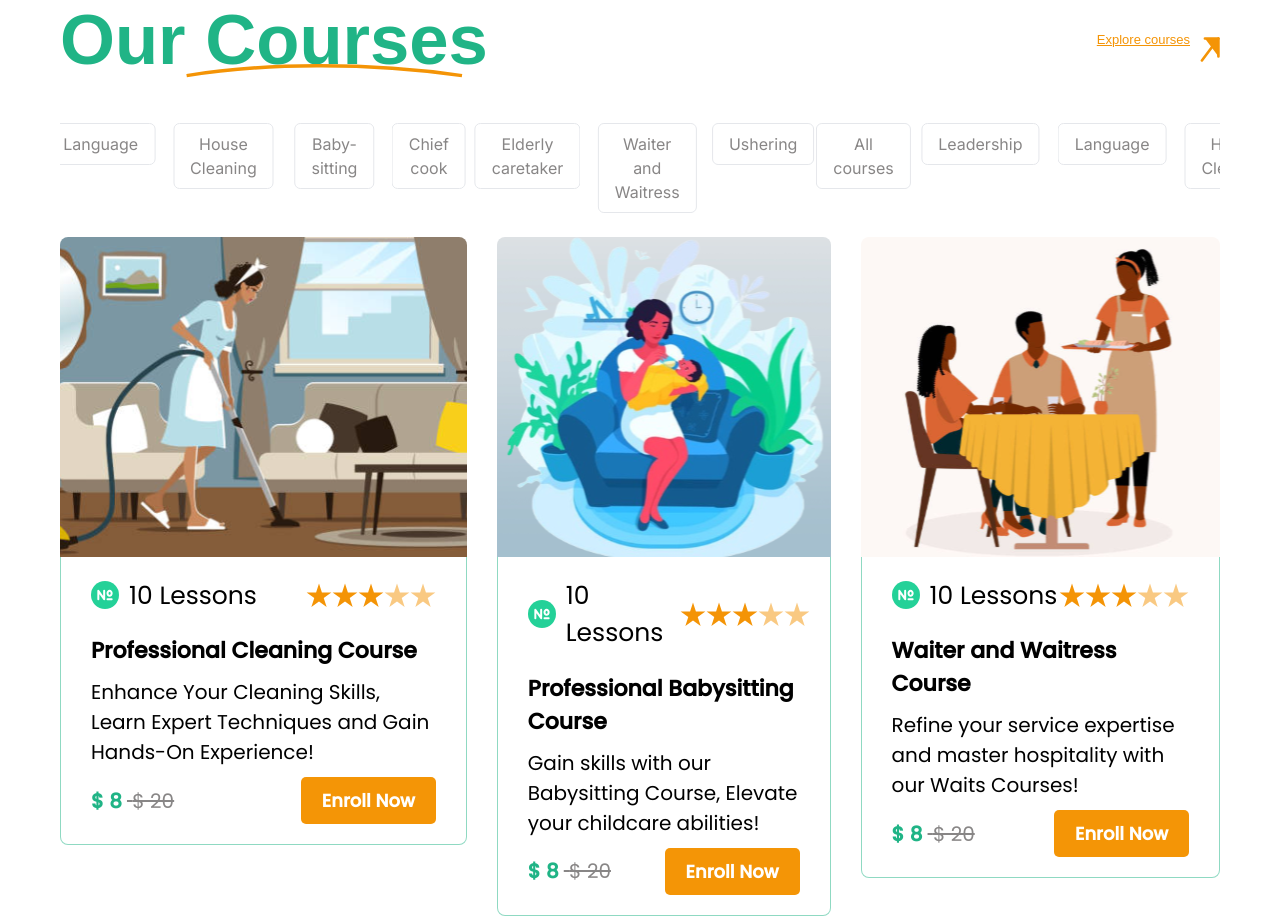
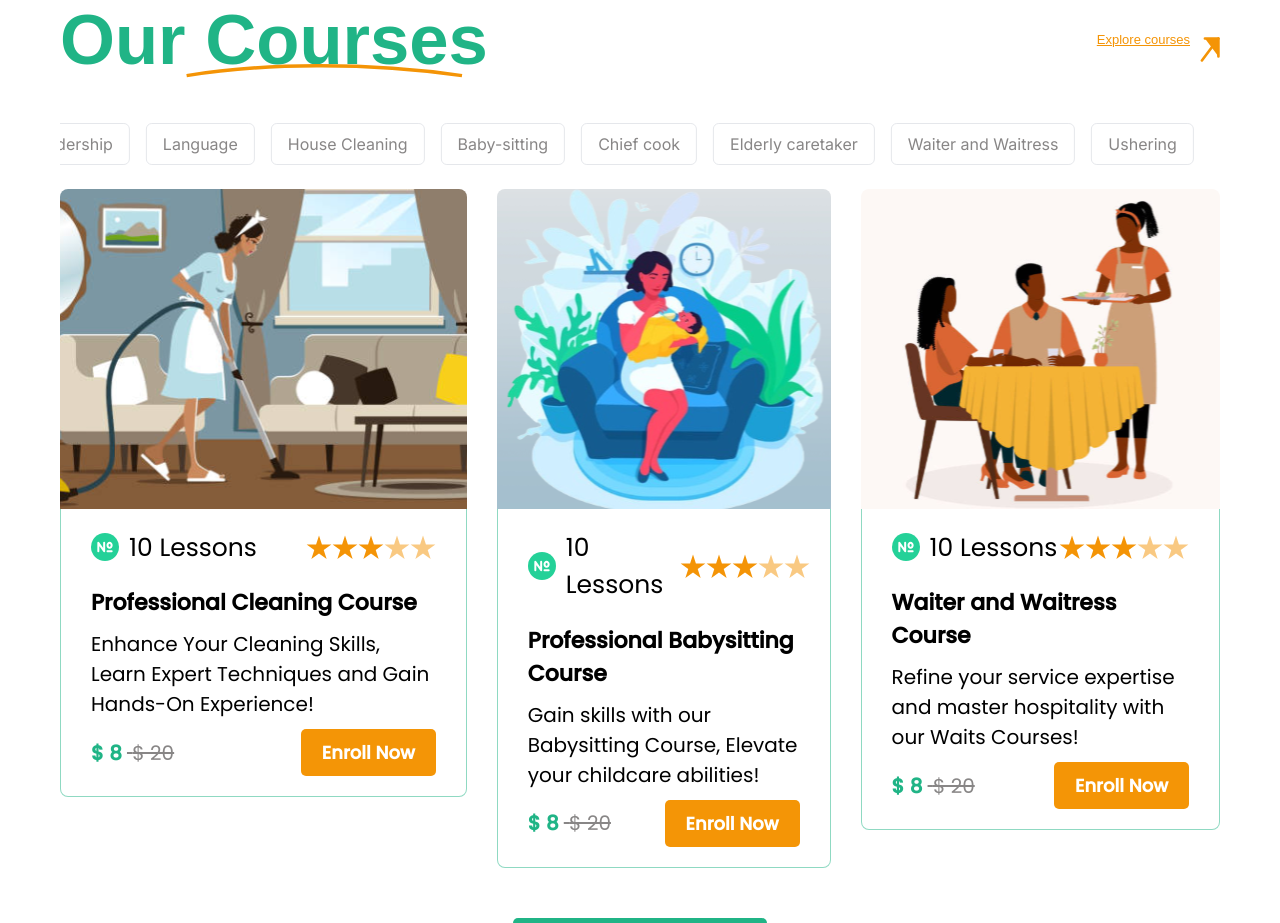
Before and after one commit to stevenmukama/Elearningproject-Fe, a React (Vite) app: page / in a window 1280 px wide. Shown: the part 2000-2923 px from the top of the page. Built offline with nearby package versions, Linux system fonts and the light colour scheme; a web font is replaced by a local one.

Commit message:
add more changes

```diff
--- a/src/components/CourseSection.jsx
+++ b/src/components/CourseSection.jsx
@@ -93,8 +93,8 @@ function CourseSection() {
 						{courseLessons.map((courseLessons) => (
 							<div
 								key={courseLessons.id}
-								className='mb-6 animate-scroll'>
-								<button className='px-4 py-2 border rounded-md hoverTextButton hover:bg-[#20B486] active:bg-[#20B486]  max-md:text-[8px] max-md:flex '>
+								className='inline-block mb-6 whitespace-nowrap'>
+								<button className='px-4 py-2 inline-block border rounded-md hoverTextButton hover:bg-[#20B486] active:bg-[#20B486]  max-md:text-[8px]  '>
 									{courseLessons.text}
 								</button>
 							</div>
@@ -102,12 +102,12 @@ function CourseSection() {
 					</div>
 					<div
 						aria-hidden='true'
-						className='flex gap-4 animate-scroll group-hover:paused'>
+						className='flex gap-4 group-hover:paused'>
 						{courseLessons.map((courseLessons) => (
 							<div
 								key={courseLessons.id}
-								className='mb-6 animate-scroll'>
-								<button className='px-4 py-2 border rounded-md hoverTextButton hover:bg-[#20B486] active:bg-[#20B486]  max-md:text-[8px] max-md:flex '>
+								className='inline-block mb-6 whitespace-nowrap'>
+								<button className='px-4 py-2 inline-block border rounded-md hoverTextButton hover:bg-[#20B486] active:bg-[#20B486]  max-md:text-[8px]  '>
 									{courseLessons.text}
 								</button>
 							</div>
--- a/tailwind.config.js
+++ b/tailwind.config.js
@@ -27,12 +27,12 @@ export default {
 		},
 		extend: {
 			animation: {
-				scroll: 'scroll 30s linear infinite',
+				scroll: 'scroll 50s linear infinite',
 			},
 			keyframes: {
 				scroll: {
-					from: { transform: 'translateX(0)' },
-					to: { transform: 'translateX(-100%)' },
+					'0%': { transform: 'translateX(0)' },
+					'100%': { transform: 'translateX(-100%)' },
 				},
 			},
 		},
```
